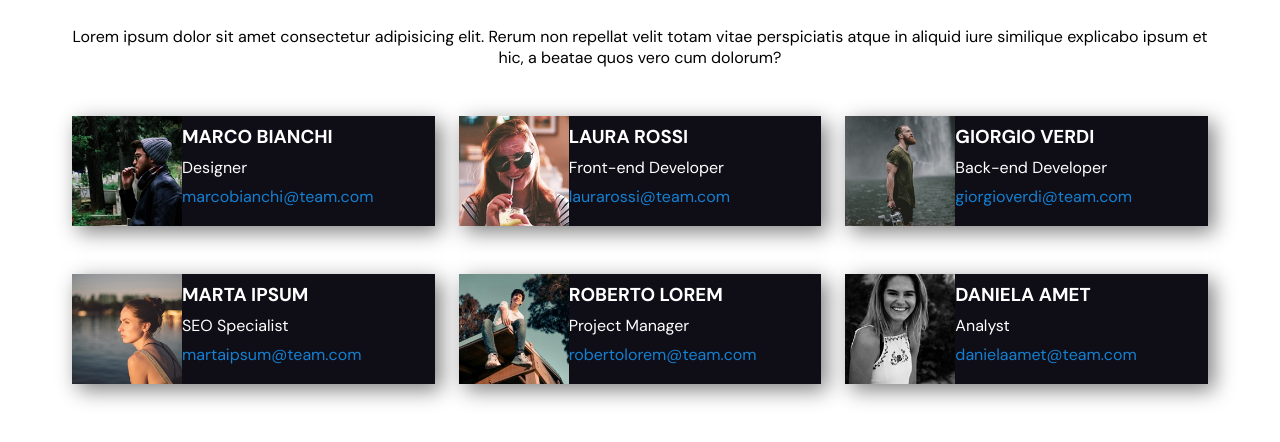
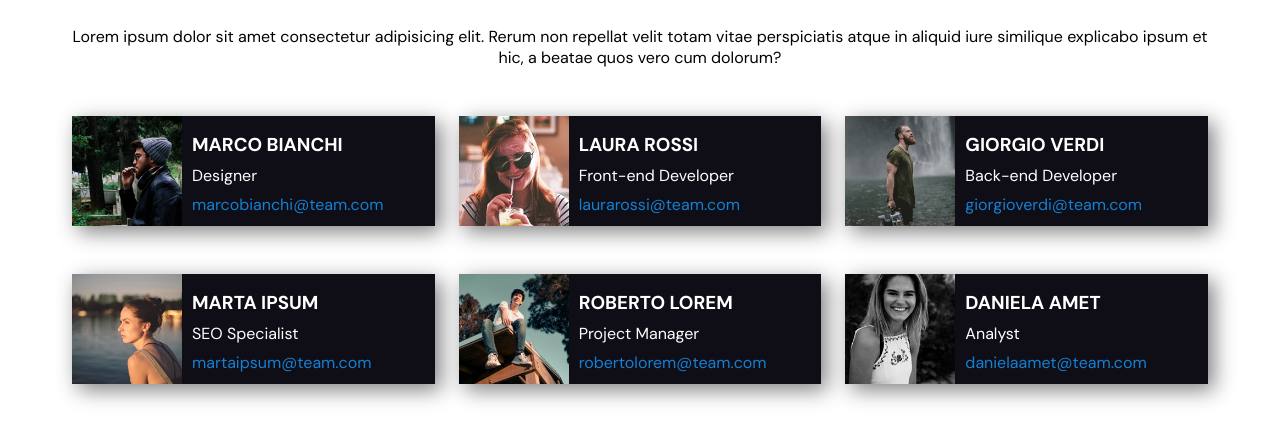
Before and after one commit to Minino99/html-css-float-cards, a plain HTML site: page index.html in a window 1280 px wide. Shown: the part 98-540 px from the top of the page. Drawn offline with Linux system fonts and the light colour scheme.

Commit message:
Last commit, fixed text distance, code cleaning.

```diff
--- a/css/style.css
+++ b/css/style.css
@@ -36,10 +36,8 @@ header h1{
 .wholesite{
     margin-left: auto;
     margin-right: auto;
-    max-width: 1200px;
     padding: 2rem;
     width: 1200px;
-    min-width:
 }
 
 div p {
@@ -89,3 +87,8 @@ div h3:first-of-type{
     color: #1480D2;
     margin: 0.5rem;
 }
+
+div div.infos{
+    padding-top: 0.5rem;
+    padding-left: 7rem;
+}
--- a/index.html
+++ b/index.html
@@ -25,49 +25,61 @@
             <div class="row">
                 <div class="textbox clearfix">
                     <img class="clearfix" src="img/male1.png" alt="">
+                    <div class="infos">
                         <h3>MARCO BIANCHI</h3>
                         <div class="role">Designer</div>
                         <div class="email">marcobianchi@team.com</div>
                     </div>
+                </div>
 
                 <div class="textbox clearfix">
                     <img class="clearfix" src="img/female1.png" alt="">
+                    <div class="infos">
                         <h3>LAURA ROSSI</h3>
                         <div class="role">Front-end Developer</div>
                         <div class="email">laurarossi@team.com</div>
                     </div>
+                </div>
 
                 <div class="textbox clearfix">
                     <img class="clearfix" src="img/male2.png" alt="">
+                    <div class="infos">
                         <h3>GIORGIO VERDI</h3>
                         <div class="role">Back-end Developer</div>
                         <div class="email">giorgioverdi@team.com</div>
+                    </div>
                 </div>
             </div>
 
             <div class="row">
                 <div class="textbox clearfix">
                     <img class="clearfix" src="img/female2.png" alt="">
+                    <div class="infos">
                         <h3>MARTA IPSUM</h3>
                         <div class="role">SEO Specialist</div>
                         <div class="email">martaipsum@team.com</div>
                     </div>
+                </div>
 
                 <div class="textbox clearfix">
                     <img class="clearfix" src="img/male3.png" alt="">
+                    <div class="infos">
                         <h3>ROBERTO LOREM</h3>
                         <div class="role">Project Manager</div>
                         <div class="email">robertolorem@team.com</div>
                     </div>
+                </div>
 
                 <div class="textbox clearfix">
                     <img class="clearfix" src="img/female3.png" alt="">
+                    <div class="infos">
                         <h3>DANIELA AMET</h3>
                         <div class="role">Analyst</div>
                         <div class="email">danielaamet@team.com</div>
                     </div>
                 </div>
-
+            </div>
+        </div>
     </main>
 </body>
 </html>
```
Lines whose indentation alone changed are shown as unchanged.
